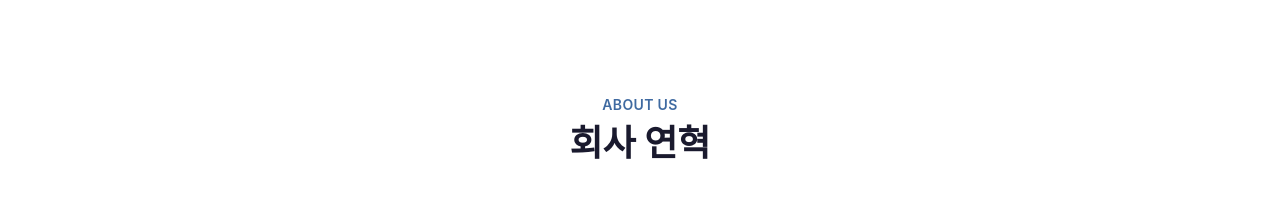
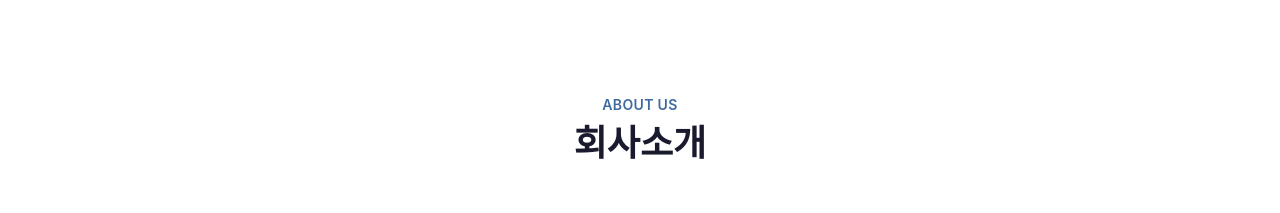
Before and after one commit to seojincnp/landing, a Next.js app: page / in a window 1280 px wide. Shown: the part 5740-5953 px from the top of the page. Built offline with nearby package versions, Linux system fonts and the light colour scheme; a web font is replaced by a local one.

Commit message:
fix: 회사소개 섹션 제목을 메뉴 명칭과 통일

```diff
--- a/components/AboutSection.tsx
+++ b/components/AboutSection.tsx
@@ -87,7 +87,7 @@ export default function AboutSection() {
             About Us
           </motion.span>
           <motion.h2 variants={fadeInUp} className="mt-2 text-2xl sm:text-4xl font-bold text-text">
-            회사 연혁
+            회사소개
           </motion.h2>
         </motion.div>
 
```
